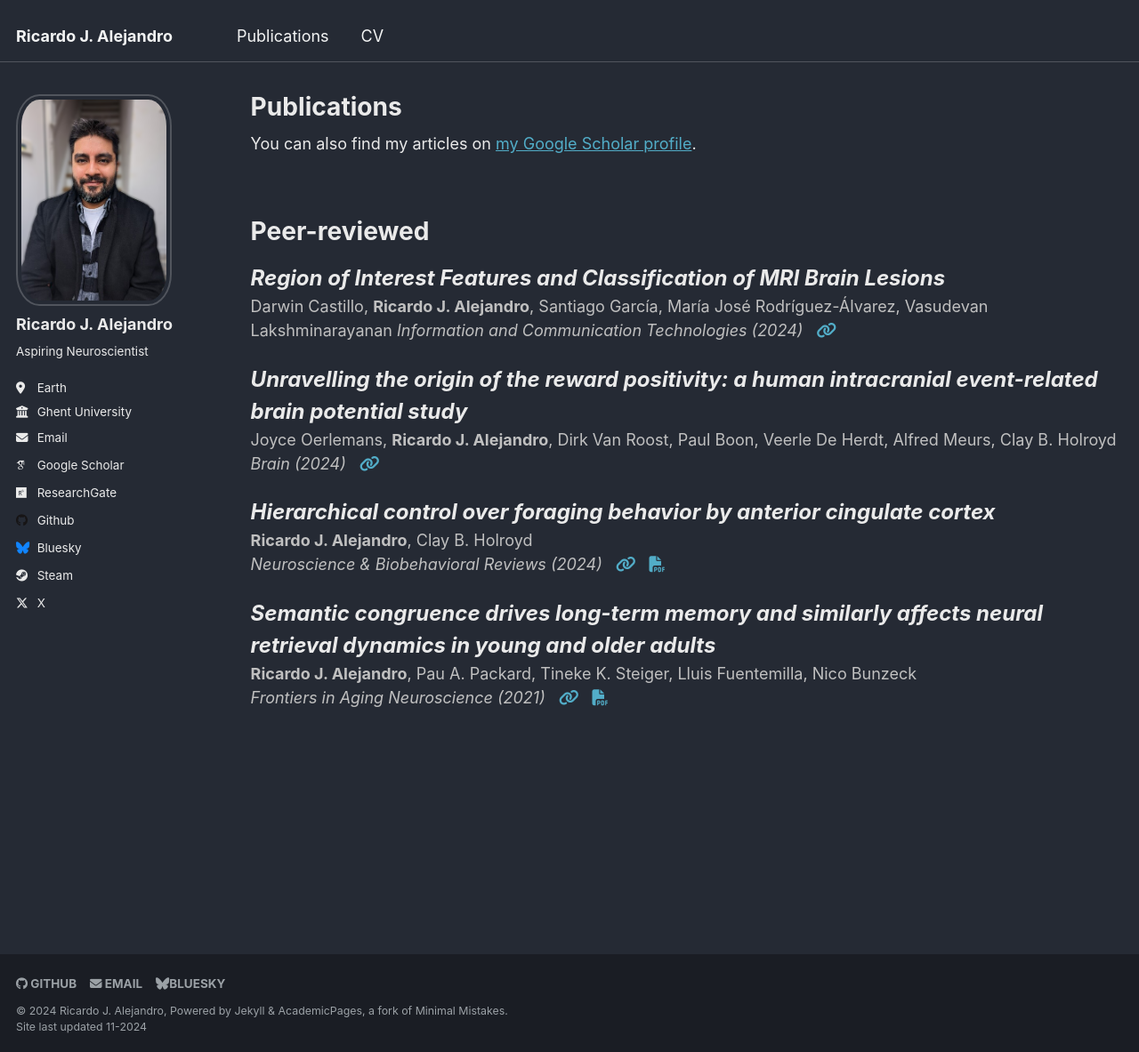
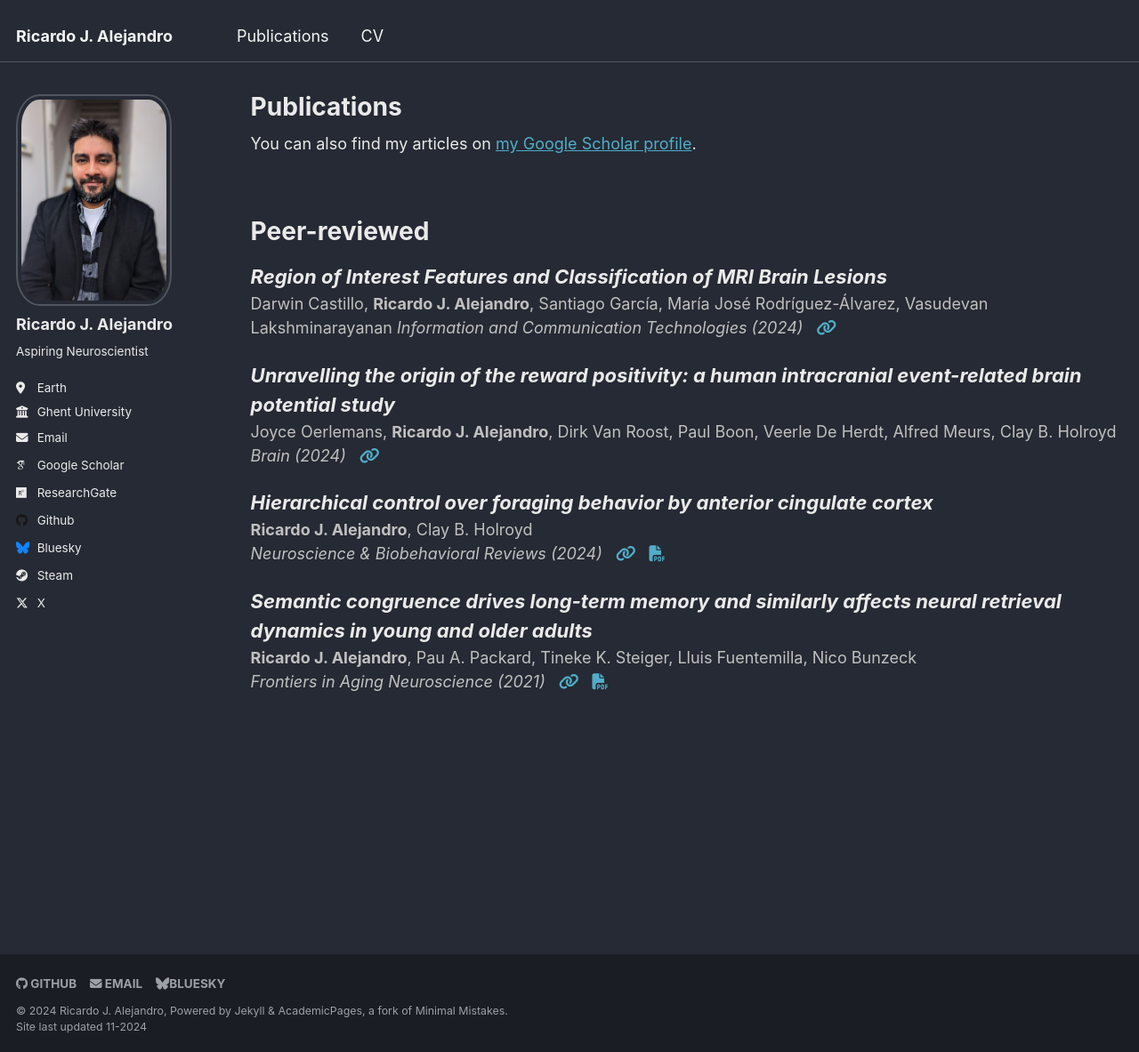
Before and after one commit to rjalejandro/rjalejandro.github.io, a Jekyll site: the page built from _pages/publications.md, in a window 1280 px wide and 1183 px high. Shown: the whole window at 89% size. Built offline with Jekyll 4.4.1, drawn with Linux system fonts in a browser that asks for light colours; some web fonts are replaced.

Commit message:
fontsize all 22

```diff
--- a/_pages/publications.md
+++ b/_pages/publications.md
@@ -14,19 +14,19 @@
 Peer-reviewed
 =====
 
-<span style="font-size:24px">***Region of Interest Features and Classification of MRI Brain Lesions***</span>
+<span style="font-size:22px">***Region of Interest Features and Classification of MRI Brain Lesions***</span>
 <span style="color:#C0C0C0">Darwin Castillo, **Ricardo J. Alejandro**, Santiago García, María José Rodríguez-Álvarez, Vasudevan Lakshminarayanan</span>  <!-- authors -->
 <span style="color:#C0C0C0">*Information and Communication Technologies (2024)*</span> <!-- journal (year) -->
 &nbsp; <!-- space between the icons -->
 <a href="https://link.springer.com/chapter/10.1007/978-3-031-75431-9_4" target="_blank"><i class="fa fa-link" aria-hidden="true"></i></a> <!-- URL -->
 
-<span style="font-size:24px">***Unravelling the origin of the reward positivity: a human intracranial event-related brain potential study***</span>
+<span style="font-size:22px">***Unravelling the origin of the reward positivity: a human intracranial event-related brain potential study***</span>
 <span style="color:#C0C0C0">Joyce Oerlemans, **Ricardo J. Alejandro**, Dirk Van Roost, Paul Boon, Veerle De Herdt, Alfred Meurs, Clay B. Holroyd</span>
 <span style="color:#C0C0C0">*Brain (2024)*</span>
 &nbsp; <!-- space between the icons -->
 <a href="https://academic.oup.com/brain/advance-article-abstract/doi/10.1093/brain/awae259/7727398" target="_blank"><i class="fa fa-link" aria-hidden="true"></i></a> <!-- URL -->
 
-<span style="font-size:24px">***Hierarchical control over foraging behavior by anterior cingulate cortex***</span>
+<span style="font-size:22px">***Hierarchical control over foraging behavior by anterior cingulate cortex***</span>
 <span style="color:#C0C0C0">**Ricardo J. Alejandro**, Clay B. Holroyd</span><!-- authors -->
 <span style="color:#C0C0C0">*Neuroscience & Biobehavioral Reviews (2024)*</span><!-- journal (year) -->
 &nbsp; <!-- space between the icons -->
@@ -34,7 +34,7 @@
 &nbsp; <!-- space between the icons -->
 <a href="../files/Alejandro_&_Holroyd_2024.pdf" target="_blank"><i class="fa fa-file-pdf" aria-hidden="true"></i></a>
 
-<span style="font-size:24px">***Semantic congruence drives long-term memory and similarly affects neural retrieval dynamics in young and older adults***</span>
+<span style="font-size:22px">***Semantic congruence drives long-term memory and similarly affects neural retrieval dynamics in young and older adults***</span>
 <span style="color:#C0C0C0">**Ricardo J. Alejandro**, Pau A. Packard, Tineke K. Steiger, Lluis Fuentemilla, Nico Bunzeck</span><!-- authors -->
 <span style="color:#C0C0C0">*Frontiers in Aging Neuroscience (2021)*</span><!-- journal (year) -->
 &nbsp; <!-- space between the icons -->
```
